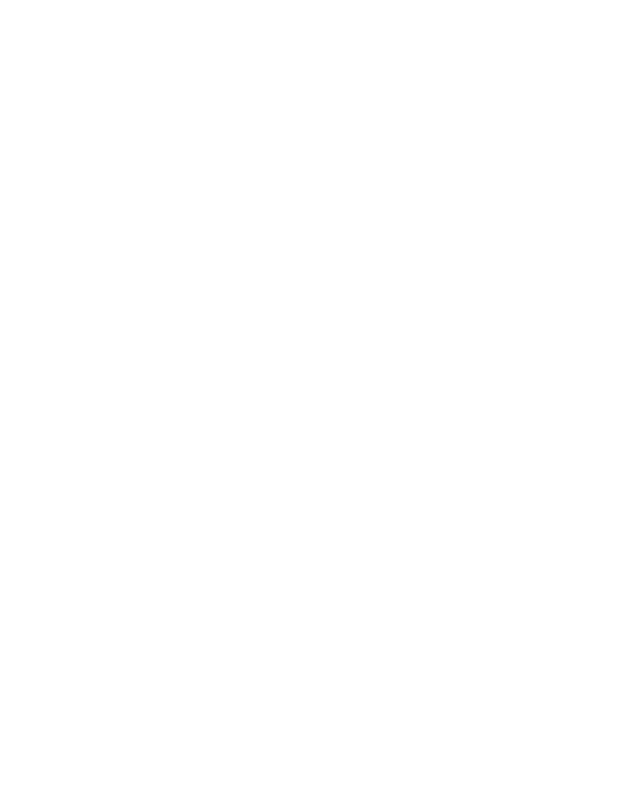
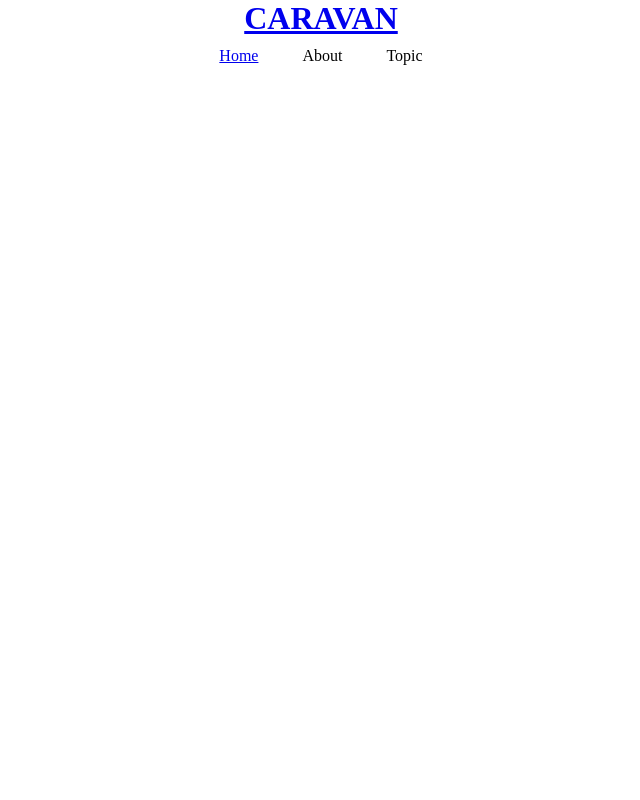
Before and after one commit to ryohei19/caravan, a plain HTML site: page index.html in a window 1280 px wide. Shown: the top 800 px of the page, without its empty margins (319-959 px from the left). Drawn offline with Linux system fonts and the light colour scheme.

Commit message:
[Finish]1-5

```diff
--- a/index.html
+++ b/index.html
@@ -7,7 +7,24 @@
 
   </head>
   <body>
-    <header></header>
+    <header>
+      <h1 class=heading>
+        <a href="index.html">
+        CARAVAN
+        </a>
+      </h1>
+    </header>
+
+    <nav>
+      <ul class="nav-list">
+        <li class="nav-list-item">
+          <a href="index.html">Home</a>
+        </li>
+        <li class="nav-list-item">About</li>
+        <li class="nav-list-item">Topic</li>
+
+      </ul>
+    </nav>
 
     <div class="main-visual">
       <div class="main-visual-content"></div>
@@ -18,7 +35,9 @@
       <div class="sidebar"></div>
     </div>
 
-    <footer></footer>
+    <footer>
+      <p class="footer-text">© All rights reserved by Infratop.Inc.</p>
+    </footer>
 
   </body>
 </html>
--- a/style.css
+++ b/style.css
@@ -7,8 +7,27 @@
 header{
   width: 90%;
   height: 15px 0;
+  text-align: center;
   margin: 0 auto;
 }
+
+header.heading{
+  font-size: 32px;
+}
+
+.nav-list{
+  text-align: center;
+  padding: 10px 0;
+  margin: 0 auto;
+}
+
+.nav-list-item{
+  list-style: none;
+  display: inline-block;
+  margin: 0 20px;
+}
+
+
 .main-visual{
   width: 100%;
   height: 300px;
@@ -43,4 +62,11 @@ header{
 footer{
   width: 100%;
   height: 120px;
+  background-color: gray;
+  text-align:center;
+  line-height: 120px;
 }
+
+.footer-text{
+color: white;
+}
```
